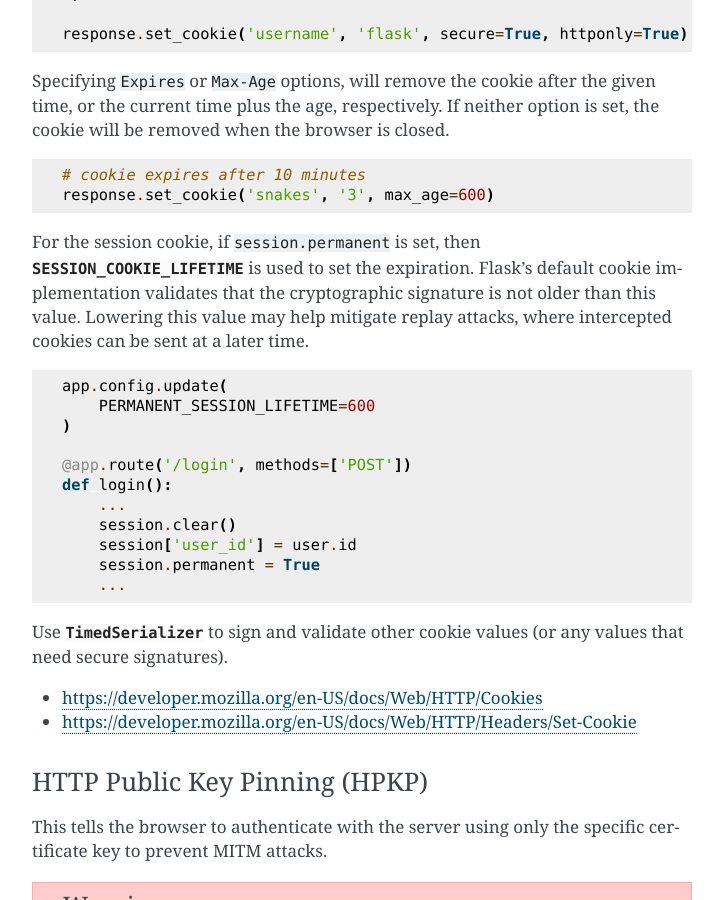
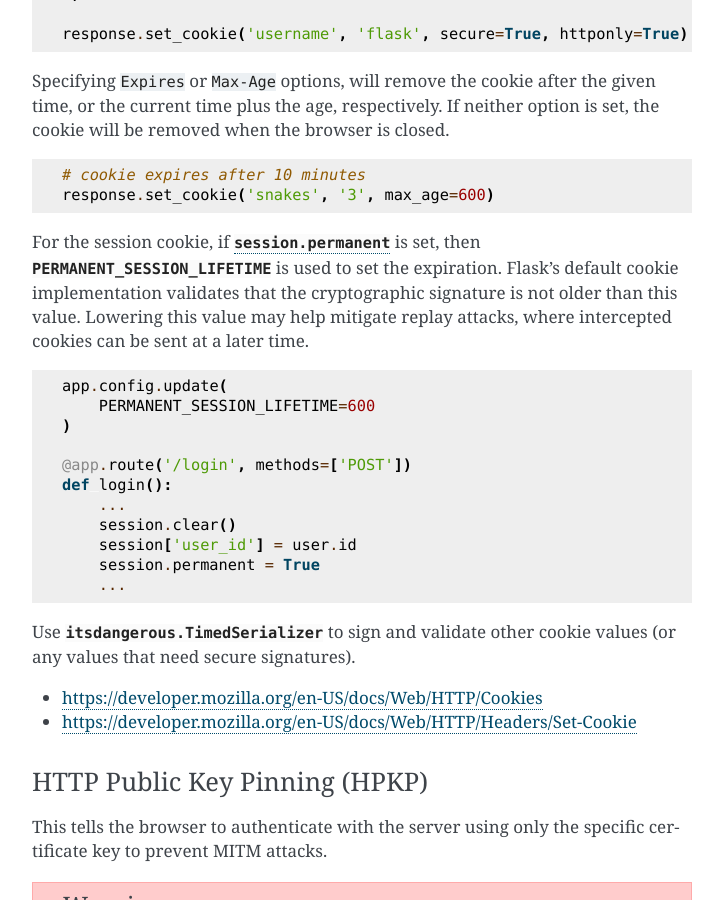
Before and after one commit to th37rose/ava_backend, a Sphinx documentation site: the page built from docs/security.rst, in a window 1280 px wide and 900 px high, scrolled down 4126 px. Shown: the whole window, without its empty margins (388-1111 px from the left). Built offline with Sphinx 7.4.7, drawn with Linux system fonts in a browser that asks for light colours.

Commit message:
fix links

```diff
--- a/docs/conf.py
+++ b/docs/conf.py
@@ -267,9 +267,10 @@ intersphinx_mapping = {
     'werkzeug': ('http://werkzeug.pocoo.org/docs/', None),
     'click': ('http://click.pocoo.org/', None),
     'jinja': ('http://jinja.pocoo.org/docs/', None),
+    'itsdangerous': ('https://pythonhosted.org/itsdangerous', None),
     'sqlalchemy': ('https://docs.sqlalchemy.org/en/latest/', None),
     'wtforms': ('https://wtforms.readthedocs.io/en/latest/', None),
-    'blinker': ('https://pythonhosted.org/blinker/', None)
+    'blinker': ('https://pythonhosted.org/blinker/', None),
 }
 
 html_theme_options = {
--- a/docs/security.rst
+++ b/docs/security.rst
@@ -213,11 +213,11 @@ option is set, the cookie will be removed when the browser is closed. ::
     # cookie expires after 10 minutes
     response.set_cookie('snakes', '3', max_age=600)
 
-For the session cookie, if ``session.permanent`` is set, then
-:data:`SESSION_COOKIE_LIFETIME` is used to set the expiration. Flask's default
-cookie implementation validates that the cryptographic signature is not older
-than this value. Lowering this value may help mitigate replay attacks, where
-intercepted cookies can be sent at a later time. ::
+For the session cookie, if :attr:`session.permanent <flask.session.permanent>`
+is set, then :data:`PERMANENT_SESSION_LIFETIME` is used to set the expiration.
+Flask's default cookie implementation validates that the cryptographic
+signature is not older than this value. Lowering this value may help mitigate
+replay attacks, where intercepted cookies can be sent at a later time. ::
 
     app.config.update(
         PERMANENT_SESSION_LIFETIME=600
@@ -231,8 +231,8 @@ intercepted cookies can be sent at a later time. ::
         session.permanent = True
         ...
 
-Use :class:`TimedSerializer` to sign and validate other cookie values (or any
-values that need secure signatures).
+Use :class:`itsdangerous.TimedSerializer` to sign and validate other cookie
+values (or any values that need secure signatures).
 
 - https://developer.mozilla.org/en-US/docs/Web/HTTP/Cookies
 - https://developer.mozilla.org/en-US/docs/Web/HTTP/Headers/Set-Cookie
```
